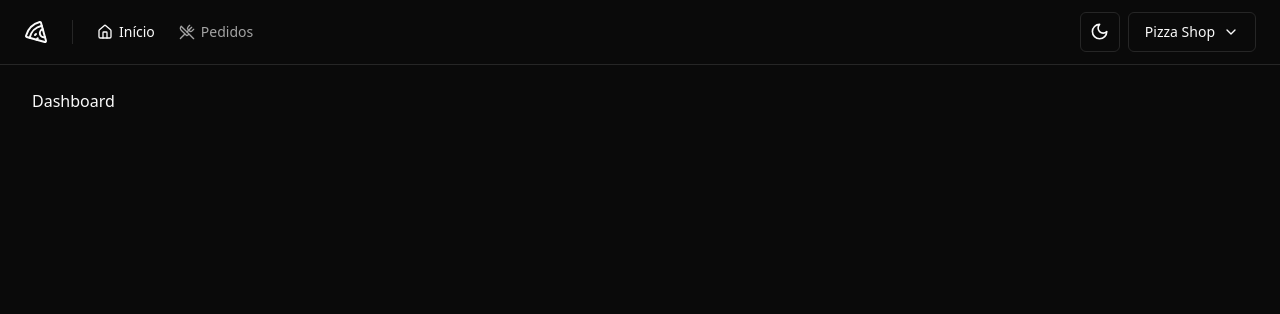
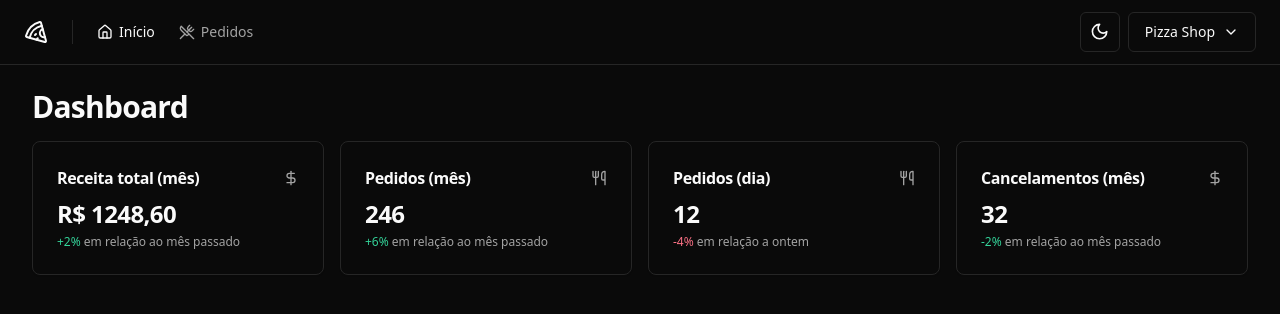
Before and after one commit to edu-almeidaf/pizza-shop, a React (Vite) app: page / in a window 1280 px wide. Shown: the top 314 px of the page. Built offline with nearby package versions, Linux system fonts and the light colour scheme.

Commit message:
feat: create dashboard cards stats

```diff
--- /dev/null
+++ b/src/components/ui/card.tsx
@@ -0,0 +1,79 @@
+import * as React from 'react'
+
+import { cn } from '@/lib/utils'
+
+const Card = React.forwardRef<
+  HTMLDivElement,
+  React.HTMLAttributes<HTMLDivElement>
+>(({ className, ...props }, ref) => (
+  <div
+    ref={ref}
+    className={cn(
+      'rounded-lg border bg-card text-card-foreground shadow-sm',
+      className,
+    )}
+    {...props}
+  />
+))
+Card.displayName = 'Card'
+
+const CardHeader = React.forwardRef<
+  HTMLDivElement,
+  React.HTMLAttributes<HTMLDivElement>
+>(({ className, ...props }, ref) => (
+  <div
+    ref={ref}
+    className={cn('flex flex-col space-y-1.5 p-6', className)}
+    {...props}
+  />
+))
+CardHeader.displayName = 'CardHeader'
+
+const CardTitle = React.forwardRef<
+  HTMLParagraphElement,
+  React.HTMLAttributes<HTMLHeadingElement>
+>(({ className, ...props }, ref) => (
+  <h3
+    ref={ref}
+    className={cn(
+      'text-2xl font-semibold leading-none tracking-tight',
+      className,
+    )}
+    {...props}
+  />
+))
+CardTitle.displayName = 'CardTitle'
+
+const CardDescription = React.forwardRef<
+  HTMLParagraphElement,
+  React.HTMLAttributes<HTMLParagraphElement>
+>(({ className, ...props }, ref) => (
+  <p
+    ref={ref}
+    className={cn('text-sm text-muted-foreground', className)}
+    {...props}
+  />
+))
+CardDescription.displayName = 'CardDescription'
+
+const CardContent = React.forwardRef<
+  HTMLDivElement,
+  React.HTMLAttributes<HTMLDivElement>
+>(({ className, ...props }, ref) => (
+  <div ref={ref} className={cn('p-6 pt-0', className)} {...props} />
+))
+CardContent.displayName = 'CardContent'
+
+const CardFooter = React.forwardRef<
+  HTMLDivElement,
+  React.HTMLAttributes<HTMLDivElement>
+>(({ className, ...props }, ref) => (
+  <div
+    ref={ref}
+    className={cn('flex items-center p-6 pt-0', className)}
+    {...props}
+  />
+))
+CardFooter.displayName = 'CardFooter'
+
+export { Card, CardHeader, CardFooter, CardTitle, CardDescription, CardContent }
--- a/src/pages/app/dashboard/dashboard.tsx
+++ b/src/pages/app/dashboard/dashboard.tsx
@@ -1,10 +1,24 @@
 import { Helmet } from 'react-helmet-async'
+
+import { DayOrdersAmountCard } from './day-orders-amount-card'
+import { MonthCanceledOrdersAmountCard } from './month-canceled-orders-amount-card'
+import { MonthOrdersAmountCard } from './month-orders-amount-card'
+import { MonthRevenueCard } from './month-revenue-card'
 
 export function Dashboard() {
   return (
     <>
       <Helmet title="Dashboard" />
-      <h1>Dashboard</h1>
+      <div className="flex flex-col gap-4">
+        <h1 className="text-3xl font-bold tracking-tight">Dashboard</h1>
+
+        <div className="grid grid-cols-4 gap-4">
+          <MonthRevenueCard />
+          <MonthOrdersAmountCard />
+          <DayOrdersAmountCard />
+          <MonthCanceledOrdersAmountCard />
+        </div>
+      </div>
     </>
   )
 }
--- /dev/null
+++ b/src/pages/app/dashboard/day-orders-amount-card.tsx
@@ -0,0 +1,22 @@
+import { Utensils } from 'lucide-react'
+
+import { Card, CardContent, CardHeader, CardTitle } from '@/components/ui/card'
+
+export function DayOrdersAmountCard() {
+  return (
+    <Card>
+      <CardHeader className="flex-row items-center justify-between space-y-0 pb-2">
+        <CardTitle className="text-base font-semibold">Pedidos (dia)</CardTitle>
+        <Utensils className="size-4 text-muted-foreground" />
+      </CardHeader>
+
+      <CardContent className="space-y-1">
+        <span className="text-2xl font-bold tracking-tight">12</span>
+        <p className="text-xs text-muted-foreground">
+          <span className="text-rose-500 dark:text-rose-400">-4%</span> em
+          relação a ontem
+        </p>
+      </CardContent>
+    </Card>
+  )
+}
--- /dev/null
+++ b/src/pages/app/dashboard/month-canceled-orders-amount-card.tsx
@@ -0,0 +1,24 @@
+import { DollarSign } from 'lucide-react'
+
+import { Card, CardContent, CardHeader, CardTitle } from '@/components/ui/card'
+
+export function MonthCanceledOrdersAmountCard() {
+  return (
+    <Card>
+      <CardHeader className="flex-row items-center justify-between space-y-0 pb-2">
+        <CardTitle className="text-base font-semibold">
+          Cancelamentos (mês)
+        </CardTitle>
+        <DollarSign className="size-4 text-muted-foreground" />
+      </CardHeader>
+
+      <CardContent className="space-y-1">
+        <span className="text-2xl font-bold tracking-tight">32</span>
+        <p className="text-xs text-muted-foreground">
+          <span className="text-emerald-500 dark:text-emerald-400">-2%</span> em
+          relação ao mês passado
+        </p>
+      </CardContent>
+    </Card>
+  )
+}
--- /dev/null
+++ b/src/pages/app/dashboard/month-orders-amount-card.tsx
@@ -0,0 +1,22 @@
+import { Utensils } from 'lucide-react'
+
+import { Card, CardContent, CardHeader, CardTitle } from '@/components/ui/card'
+
+export function MonthOrdersAmountCard() {
+  return (
+    <Card>
+      <CardHeader className="flex-row items-center justify-between space-y-0 pb-2">
+        <CardTitle className="text-base font-semibold">Pedidos (mês)</CardTitle>
+        <Utensils className="size-4 text-muted-foreground" />
+      </CardHeader>
+
+      <CardContent className="space-y-1">
+        <span className="text-2xl font-bold tracking-tight">246</span>
+        <p className="text-xs text-muted-foreground">
+          <span className="text-emerald-500 dark:text-emerald-400">+6%</span> em
+          relação ao mês passado
+        </p>
+      </CardContent>
+    </Card>
+  )
+}
--- /dev/null
+++ b/src/pages/app/dashboard/month-revenue-card.tsx
@@ -0,0 +1,24 @@
+import { DollarSign } from 'lucide-react'
+
+import { Card, CardContent, CardHeader, CardTitle } from '@/components/ui/card'
+
+export function MonthRevenueCard() {
+  return (
+    <Card>
+      <CardHeader className="flex-row items-center justify-between space-y-0 pb-2">
+        <CardTitle className="text-base font-semibold">
+          Receita total (mês)
+        </CardTitle>
+        <DollarSign className="size-4 text-muted-foreground" />
+      </CardHeader>
+
+      <CardContent className="space-y-1">
+        <span className="text-2xl font-bold tracking-tight">R$ 1248,60</span>
+        <p className="text-xs text-muted-foreground">
+          <span className="text-emerald-500 dark:text-emerald-400">+2%</span> em
+          relação ao mês passado
+        </p>
+      </CardContent>
+    </Card>
+  )
+}
```
